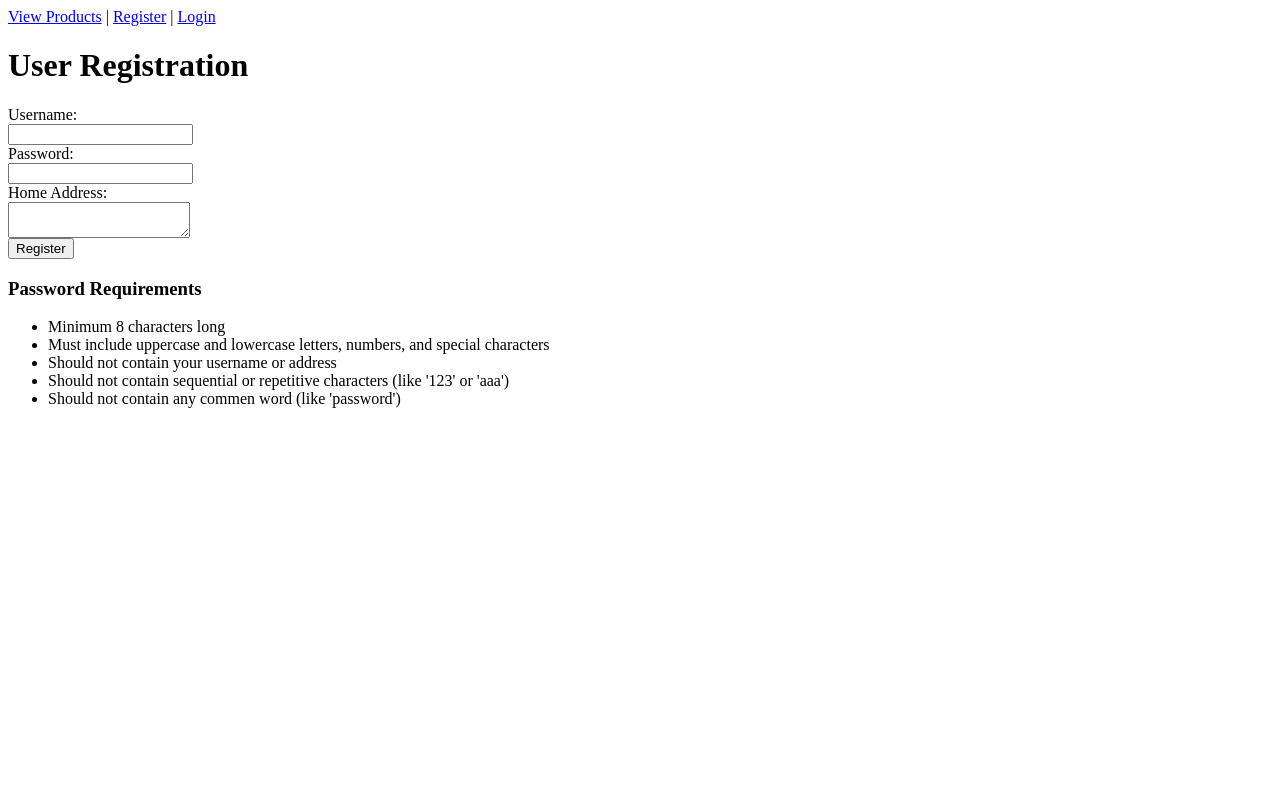
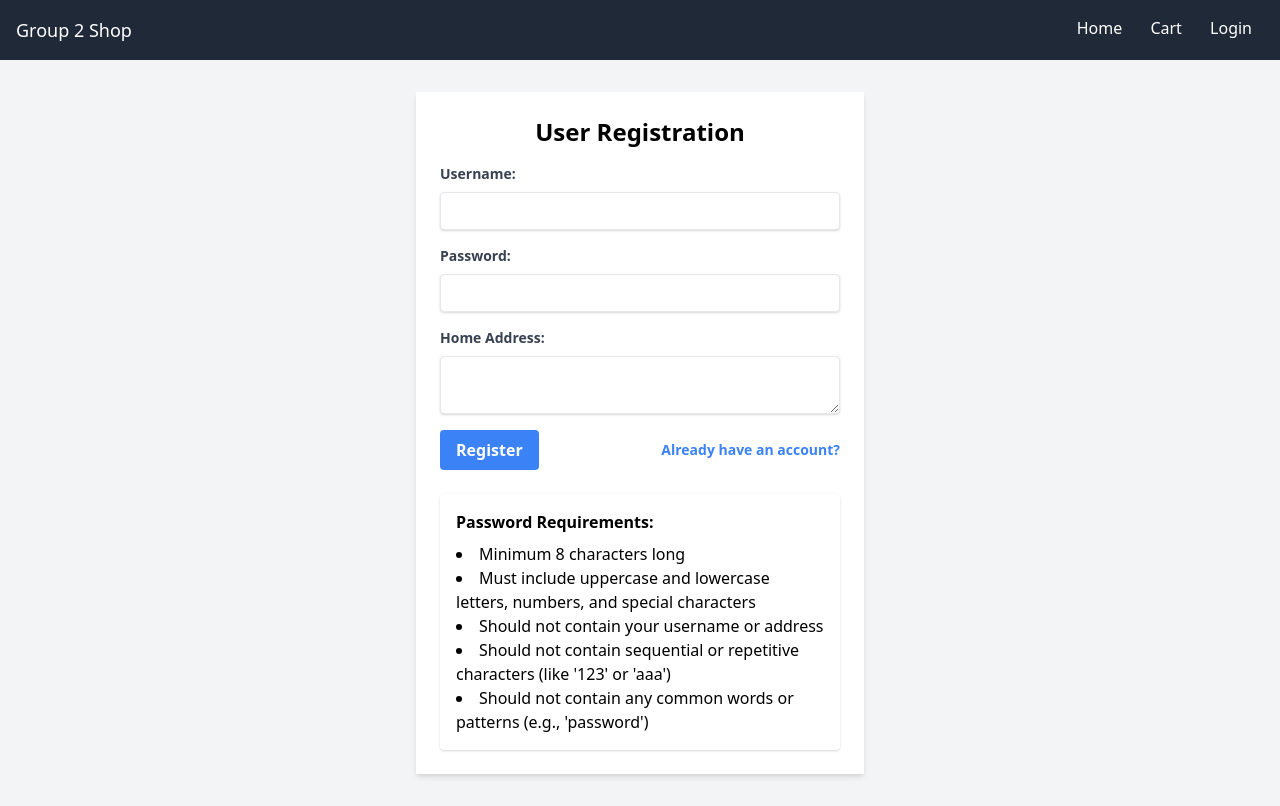
Before and after one commit to Abdsamerhusari1/web_security, a PHP site: page /register.php in a window 1280 px wide. Before the commit the page ends 408 px from the top, so only its background shows below. Run offline with PHP 8.4, Linux system fonts and the light colour scheme.

Commit message:
modifying the register page

```diff
--- a/index.php
+++ b/index.php
@@ -20,6 +20,12 @@
     $quantity = 1; // You can modify to allow different quantities
     $price = $_POST['product_price']; // Should be a hidden input from the form
     addToCart($productId, $quantity, $price);
+}
+
+if (isset($_SESSION['successMessage']) && !empty($_SESSION['successMessage'])) {
+    echo '<p class="text-green-600 text-center">' . $_SESSION['successMessage'] . '</p>';
+    // Unset the success message after displaying it so it doesn't show again on page refresh
+    unset($_SESSION['successMessage']);
 }
 
 $query = "SELECT * FROM products";
--- a/login.php
+++ b/login.php
@@ -138,7 +138,8 @@
 
             <div class="flex items-center justify-between">
                 <input type="submit" value="Login" class="bg-blue-500 hover:bg-blue-700 text-white font-bold py-2 px-4 rounded focus:outline-none focus:shadow-outline">
-            </div>
+				<a href="register.php" class="text-md bg-green-500 hover:bg-green-700 text-white font-bold py-2 px-4 rounded focus:outline-none focus:shadow-outline">Register</a>
+			</div>
         </form>
     </div>
 
--- a/register.php
+++ b/register.php
@@ -5,7 +5,7 @@
 ?>
 <title>Register</title>
 <?php
-
+	session_start();
 	require_once('backend/db_connect.php');
 
 	define('PEPPER', 'kQa9e4v8Jy3Cf1u5Rm7N0w2Hz8G6pX');
@@ -110,7 +110,15 @@
 					$insert->bind_param("sss", $username, $password_hash, $address);
 
 					if ($insert->execute()) {
-						$successMessage = "User registered successfully.";
+						$_SESSION['loggedin'] = true;
+						$_SESSION['user_id'] = $conn->insert_id; // Get the new user's ID
+						$_SESSION['username'] = $username;
+
+						// Store the success message in a session variable
+    					$_SESSION['successMessage'] = "You have registered successfully and are now logged in.";
+						// Redirect to the homepage
+						header("Location: index.php");
+						exit;
 					} else {
 						$errorMessage = "Error: " . $conn->error;
 					}
@@ -126,50 +134,74 @@
 	}
 ?>
 
-	<nav>
-		<a href="products.php">View Products</a> |
-		<a href="register.php">Register</a> |
-		<a href="login.php">Login</a>
+<!DOCTYPE html>
+<html class="h-full">
+	<head>
+		<meta charset="UTF-8">
+		<title>Register</title>
+		<link href="https://cdn.jsdelivr.net/npm/tailwindcss@2.2.19/dist/tailwind.min.css" rel="stylesheet">
+	</head>
+	<body class="bg-gray-100 flex flex-col min-h-screen">
+		<!-- Navigation Bar -->
+		<nav class="bg-gray-800 p-4 text-white">
+			<div class="container mx-auto flex justify-between">
+				<div class="text-lg">Group 2 Shop</div>
+				<div>
+					<a href="index.php" class="px-3 hover:text-gray-300">Home</a>
+					<a href="cart.php" class="px-3 hover:text-gray-300">Cart</a>
+					<a href="login.php" class="px-3 hover:text-gray-300">Login</a>
+				</div>
+			</div>
 		</nav>
 
+		<!-- Main Content Area -->
+		<div class="flex-grow container mx-auto px-4 py-8">
+			<div class="max-w-md mx-auto bg-white p-6 shadow-md">
+				<h1 class="text-2xl font-bold text-center mb-4">User Registration</h1>
 
-	<h1>User Registration</h1>
+				<?php
+				if (!empty($errorMessage)) {
+					echo '<p class="text-red-500 text-center">' . htmlspecialchars($errorMessage) . '</p>';
+				}
+				if (!empty($successMessage)) {
+					echo '<p class="text-green-500 text-center">' . htmlspecialchars($successMessage) . '</p>';
+				}
+				?>
+
+				<form action="register.php" method="post" class="space-y-4">
+					<div>
+						<label for="username" class="block text-gray-700 text-sm font-bold mb-2">Username:</label>
+						<input type="text" id="username" name="username" required class="shadow appearance-none border rounded w-full py-2 px-3 text-gray-700 leading-tight focus:outline-none focus:shadow-outline">
+					</div>
 
 					<div>
-		<?php
-		if (!empty($errorMessage)) {
-			echo '<p style="color: red;">' . htmlspecialchars($errorMessage) . '</p>';
-		}
-		if (!empty($successMessage)) {
-			echo '<p style="color: green;">' . htmlspecialchars($successMessage) . '</p>';
-			echo '<form action="login.php" method="get">';
-			echo '<input type="submit" value="Go to Login" />';
-			echo '</form>';
-		}
-		?>
+						<label for="password" class="block text-gray-700 text-sm font-bold mb-2">Password:</label>
+						<input type="password" id="password" name="password" required class="shadow appearance-none border rounded w-full py-2 px-3 text-gray-700 leading-tight focus:outline-none focus:shadow-outline">
 					</div>
 
-	<form action="register.php" method="post">
-		<label for="username">Username:</label><br>
-		<input type="text" id="username" name="username" required><br>
+					<div>
+						<label for="address" class="block text-gray-700 text-sm font-bold mb-2">Home Address:</label>
+						<textarea id="address" name="address" required class="shadow appearance-none border rounded w-full py-2 px-3 text-gray-700 leading-tight focus:outline-none focus:shadow-outline"></textarea>
+					</div>
 
-		<label for="password">Password:</label><br>
-		<input type="password" id="password" name="password" required><br>
-
-		<label for="address">Home Address:</label><br>
-		<textarea id="address" name="address" required></textarea><br>
-
-		<input type="submit" value="Register">
+					<div class="flex items-center justify-between">
+						<input type="submit" value="Register" class="bg-blue-500 hover:bg-blue-700 text-white font-bold py-2 px-4 rounded focus:outline-none focus:shadow-outline">
+						<a href="login.php" class="inline-block align-baseline font-bold text-sm text-blue-500 hover:text-blue-800">Already have an account?</a>
+					</div>
 				</form>
 
 			<!-- Password Criteria -->
-	<div>
-		<h3>Password Requirements</h3>
-		<ul>
+			<div class="mt-6">
+				<div class="mt-6 p-4 bg-white rounded shadow">
+					<h3 class="text-md font-semibold mb-2">Password Requirements:</h3>
+					<ul class="list-disc list-inside">
 						<li>Minimum 8 characters long</li>
 						<li>Must include uppercase and lowercase letters, numbers, and special characters</li>
 						<li>Should not contain your username or address</li>
 						<li>Should not contain sequential or repetitive characters (like '123' or 'aaa')</li>
-			<li>Should not contain any commen word (like 'password')</li>
+						<li>Should not contain any common words or patterns (e.g., 'password')</li>
 					</ul>
 				</div>
+			</div>
+	</body>
+</html>
```
Lines whose indentation alone changed are shown as unchanged.
